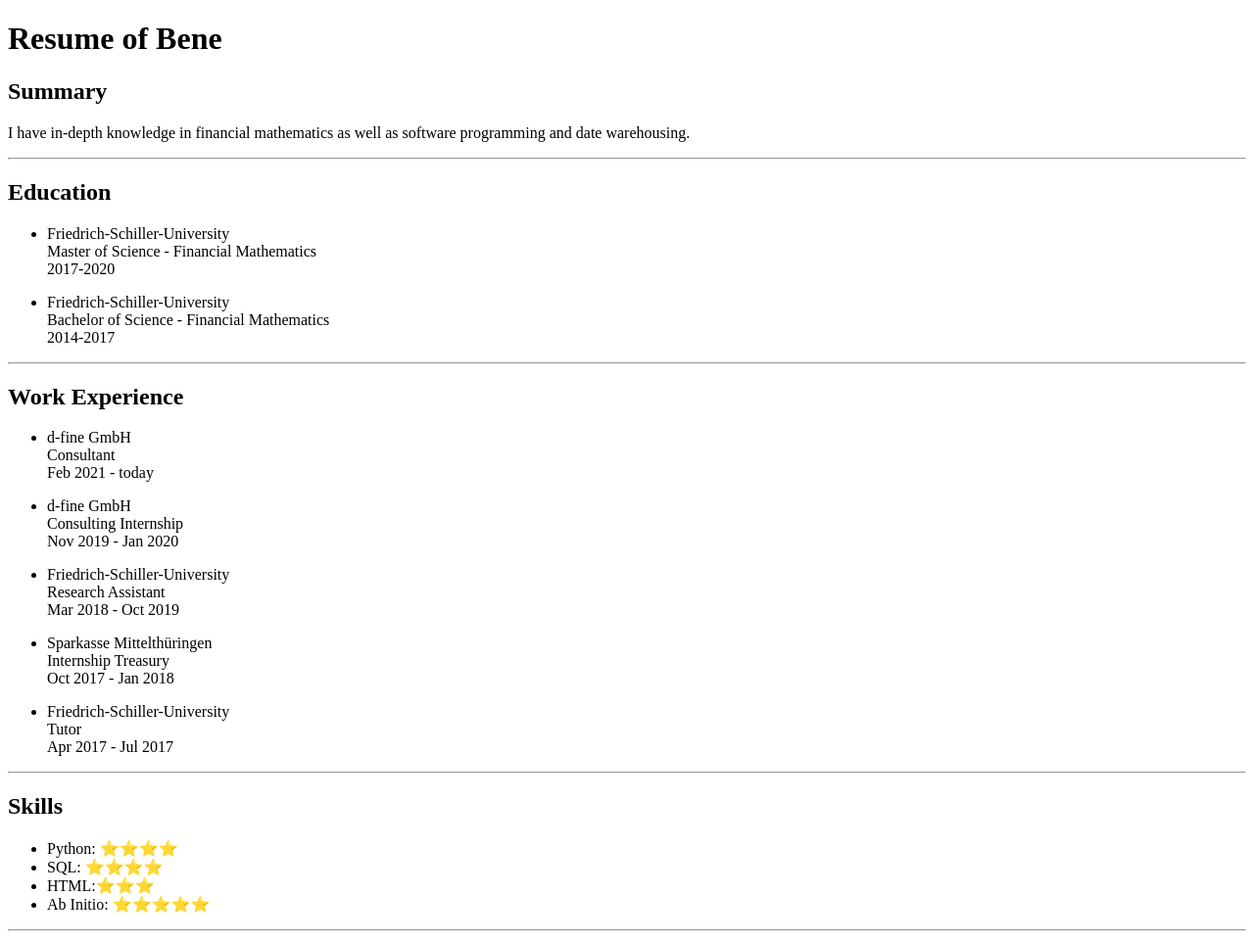
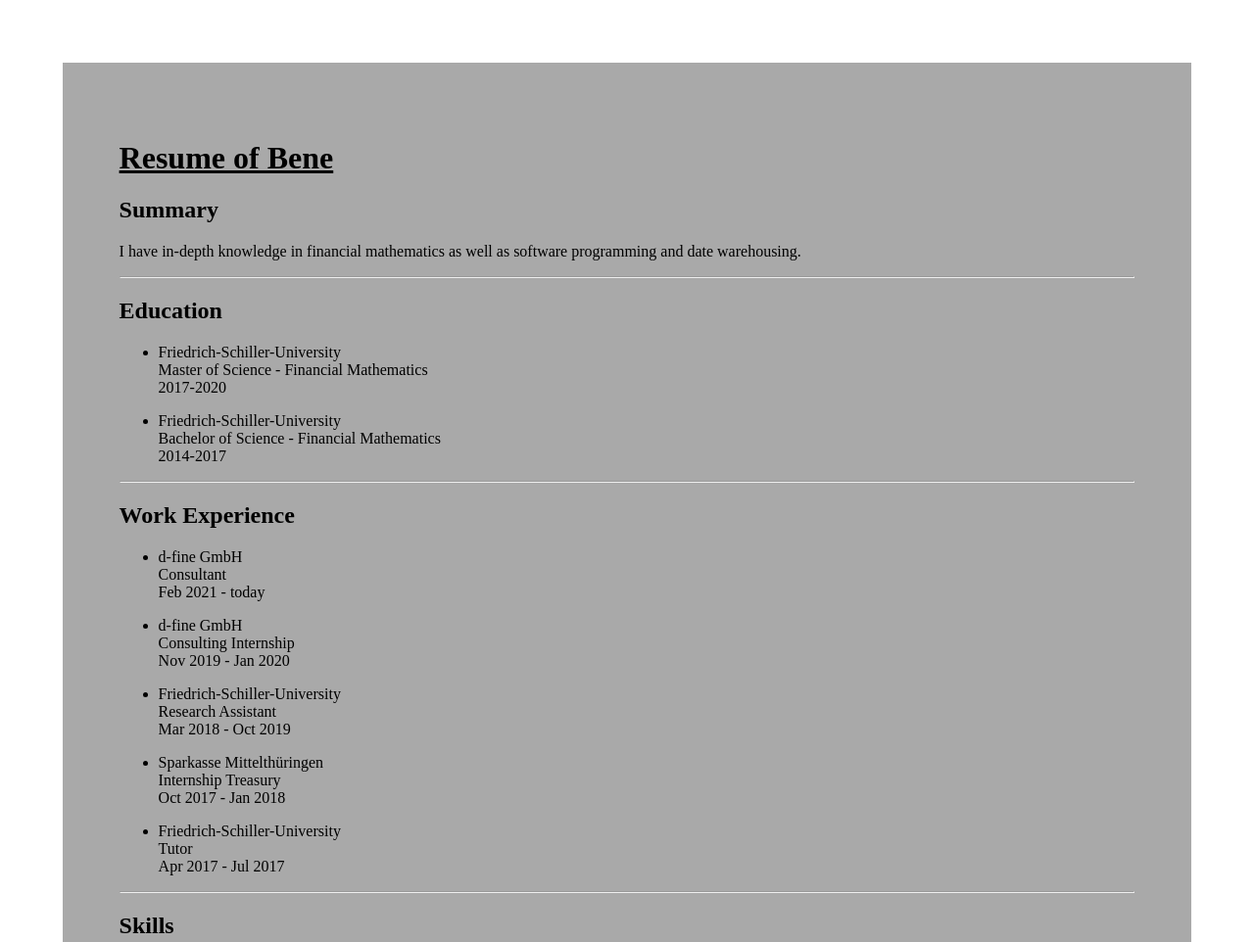
Before and after one commit to BeneSalvatore/capstone-project-1, a plain HTML site: page index.html in a window 1280 px wide. Shown: the top 962 px of the page at 98% size. Drawn offline with Linux system fonts and the light colour scheme.

Commit message:
[B.Heiland]: Added Styling

```diff
--- a/index.html
+++ b/index.html
@@ -3,9 +3,11 @@
 <head>
     <meta charset="UTF-8">
     <meta name="viewport" content="width=device-width, initial-scale=1.0">
+    <link rel="stylesheet" href="./styles.css"/>
     <title>Resume</title>
 </head>
 <body>
+    <div id="mydiv">
     <h1>Resume of Bene</h1>
     <h2>Summary</h2>
     <p>I have in-depth knowledge in financial mathematics as well as software programming and date warehousing.</p>
@@ -77,6 +79,7 @@
     <hr>
     <h2>Other</h2>
     <a href="./about.html"><p>Contact Me</p></a>
+    </div>
 </body>
 <footer>
     <hr>
--- /dev/null
+++ b/styles.css
@@ -0,0 +1,15 @@
+body {
+    margin: 5%;
+    margin: 5%;
+}
+
+div {
+    background-color:darkgray;
+    padding: 5%;
+    border-color: brown;
+    border: 20pt;
+}
+
+h1 {
+    text-decoration: underline;
+}
```
